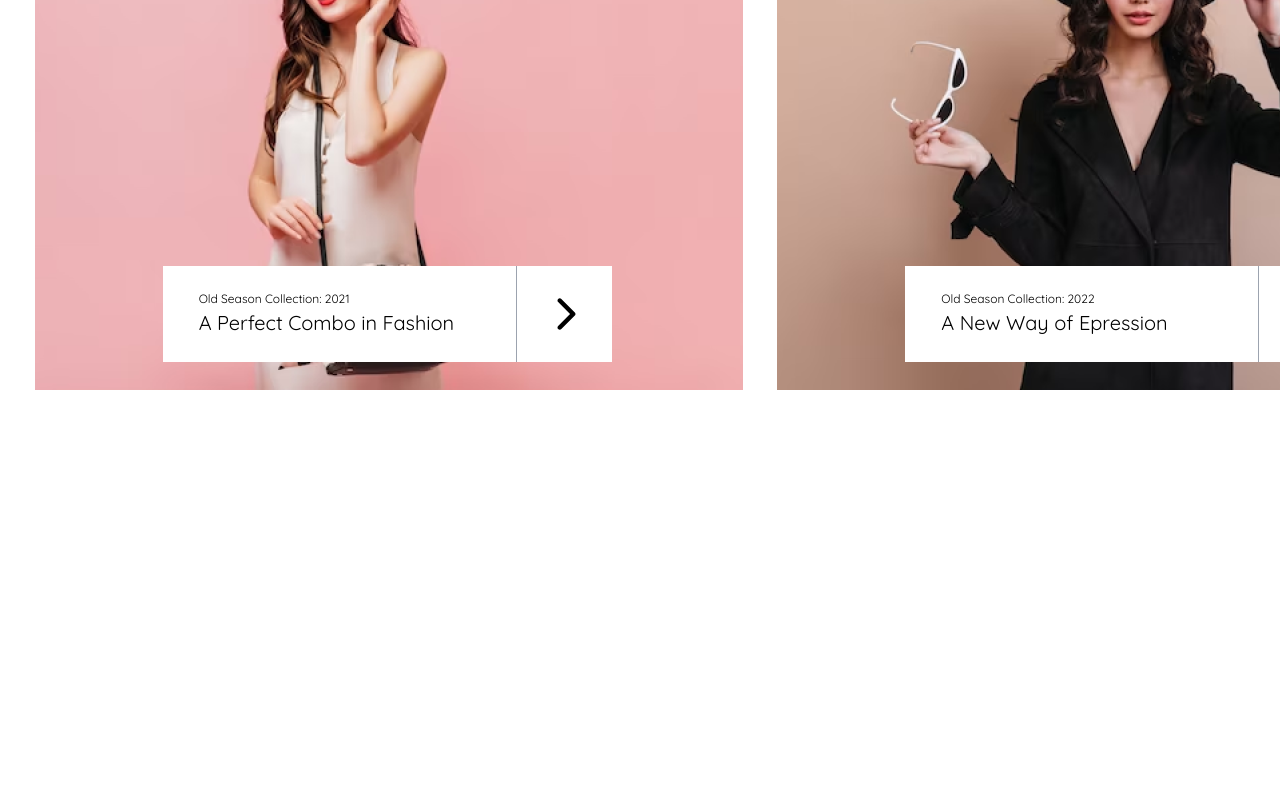
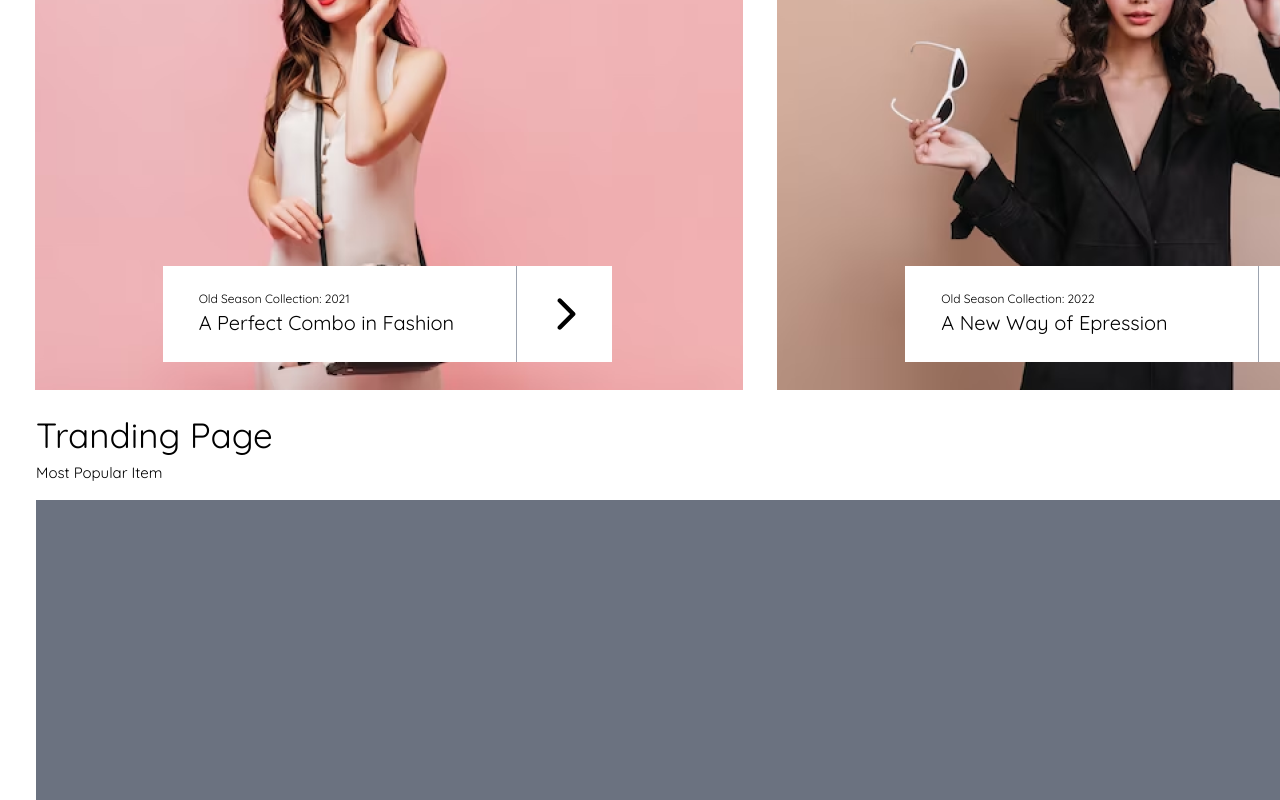
Before and after one commit to CHAB-Sreylen/E-commerce_project, a Vue app in the folder e-commerce/: page / in a window 1280 px wide. Shown: the part 1069-1869 px from the top of the page. Before the commit the page ends 1459 px from the top, so only its background shows below. Built offline with nearby package versions, Linux system fonts and the light colour scheme.

Commit message:
tranding box
v1

```diff
--- a/e-commerce/src/App.vue
+++ b/e-commerce/src/App.vue
@@ -1,15 +1,24 @@
 <template>
+  <div class="no-scrollbar">
     <div class=" w-full h-[40px] flex justify-end items-center "><p class="mr-20 text-[#7E7676]"> Sign in / Register </p></div>
     <div class=" w-full flex justify-center items-center border-y border-[#B16969] py-1 "><img class="h-[124px] w-[279px]" src="./assets/envylogo.svg" alt=""></div>
     <Navbar class="sticky top-0 z-50"></Navbar>
     <div class="h-fit w-full flex flex-col gap-[19px]">
       <ShopBox></ShopBox>
       <CollectionBox></CollectionBox>
+
+      <!-- tranding box -->
+      <div class="w-[1520px] h-fit flex flex-col pl-9">
+        <p class="text-[35px]">Tranding Page</p>
+        <p class="text-[15px]">Most Popular Item</p>
+        <div class="w-full h-[300px] bg-gray-500 overflow-x-auto mt-4">
+
         </div>
+      </div>
+      <!-- product item -->
 
-
-
-
+    </div>
+  </div>
 </template>
 
 <style>
--- a/e-commerce/src/components/icons/IconCommunity.vue
+++ /dev/null
@@ -1,7 +0,0 @@
-<template>
-  <svg xmlns="http://www.w3.org/2000/svg" width="20" height="20" fill="currentColor">
-    <path
-      d="M15 4a1 1 0 1 0 0 2V4zm0 11v-1a1 1 0 0 0-1 1h1zm0 4l-.707.707A1 1 0 0 0 16 19h-1zm-4-4l.707-.707A1 1 0 0 0 11 14v1zm-4.707-1.293a1 1 0 0 0-1.414 1.414l1.414-1.414zm-.707.707l-.707-.707.707.707zM9 11v-1a1 1 0 0 0-.707.293L9 11zm-4 0h1a1 1 0 0 0-1-1v1zm0 4H4a1 1 0 0 0 1.707.707L5 15zm10-9h2V4h-2v2zm2 0a1 1 0 0 1 1 1h2a3 3 0 0 0-3-3v2zm1 1v6h2V7h-2zm0 6a1 1 0 0 1-1 1v2a3 3 0 0 0 3-3h-2zm-1 1h-2v2h2v-2zm-3 1v4h2v-4h-2zm1.707 3.293l-4-4-1.414 1.414 4 4 1.414-1.414zM11 14H7v2h4v-2zm-4 0c-.276 0-.525-.111-.707-.293l-1.414 1.414C5.42 15.663 6.172 16 7 16v-2zm-.707 1.121l3.414-3.414-1.414-1.414-3.414 3.414 1.414 1.414zM9 12h4v-2H9v2zm4 0a3 3 0 0 0 3-3h-2a1 1 0 0 1-1 1v2zm3-3V3h-2v6h2zm0-6a3 3 0 0 0-3-3v2a1 1 0 0 1 1 1h2zm-3-3H3v2h10V0zM3 0a3 3 0 0 0-3 3h2a1 1 0 0 1 1-1V0zM0 3v6h2V3H0zm0 6a3 3 0 0 0 3 3v-2a1 1 0 0 1-1-1H0zm3 3h2v-2H3v2zm1-1v4h2v-4H4zm1.707 4.707l.586-.586-1.414-1.414-.586.586 1.414 1.414z"
-    />
-  </svg>
-</template>
--- a/e-commerce/src/components/icons/IconDocumentation.vue
+++ /dev/null
@@ -1,7 +0,0 @@
-<template>
-  <svg xmlns="http://www.w3.org/2000/svg" width="20" height="17" fill="currentColor">
-    <path
-      d="M11 2.253a1 1 0 1 0-2 0h2zm-2 13a1 1 0 1 0 2 0H9zm.447-12.167a1 1 0 1 0 1.107-1.666L9.447 3.086zM1 2.253L.447 1.42A1 1 0 0 0 0 2.253h1zm0 13H0a1 1 0 0 0 1.553.833L1 15.253zm8.447.833a1 1 0 1 0 1.107-1.666l-1.107 1.666zm0-14.666a1 1 0 1 0 1.107 1.666L9.447 1.42zM19 2.253h1a1 1 0 0 0-.447-.833L19 2.253zm0 13l-.553.833A1 1 0 0 0 20 15.253h-1zm-9.553-.833a1 1 0 1 0 1.107 1.666L9.447 14.42zM9 2.253v13h2v-13H9zm1.553-.833C9.203.523 7.42 0 5.5 0v2c1.572 0 2.961.431 3.947 1.086l1.107-1.666zM5.5 0C3.58 0 1.797.523.447 1.42l1.107 1.666C2.539 2.431 3.928 2 5.5 2V0zM0 2.253v13h2v-13H0zm1.553 13.833C2.539 15.431 3.928 15 5.5 15v-2c-1.92 0-3.703.523-5.053 1.42l1.107 1.666zM5.5 15c1.572 0 2.961.431 3.947 1.086l1.107-1.666C9.203 13.523 7.42 13 5.5 13v2zm5.053-11.914C11.539 2.431 12.928 2 14.5 2V0c-1.92 0-3.703.523-5.053 1.42l1.107 1.666zM14.5 2c1.573 0 2.961.431 3.947 1.086l1.107-1.666C18.203.523 16.421 0 14.5 0v2zm3.5.253v13h2v-13h-2zm1.553 12.167C18.203 13.523 16.421 13 14.5 13v2c1.573 0 2.961.431 3.947 1.086l1.107-1.666zM14.5 13c-1.92 0-3.703.523-5.053 1.42l1.107 1.666C11.539 15.431 12.928 15 14.5 15v-2z"
-    />
-  </svg>
-</template>
--- a/e-commerce/src/components/icons/IconSupport.vue
+++ /dev/null
@@ -1,7 +0,0 @@
-<template>
-  <svg xmlns="http://www.w3.org/2000/svg" width="20" height="20" fill="currentColor">
-    <path
-      d="M10 3.22l-.61-.6a5.5 5.5 0 0 0-7.666.105 5.5 5.5 0 0 0-.114 7.665L10 18.78l8.39-8.4a5.5 5.5 0 0 0-.114-7.665 5.5 5.5 0 0 0-7.666-.105l-.61.61z"
-    />
-  </svg>
-</template>
--- a/e-commerce/src/components/icons/IconTooling.vue
+++ /dev/null
@@ -1,19 +0,0 @@
-<!-- This icon is from <https://github.com/Templarian/MaterialDesign>, distributed under Apache 2.0 (https://www.apache.org/licenses/LICENSE-2.0) license-->
-<template>
-  <svg
-    xmlns="http://www.w3.org/2000/svg"
-    xmlns:xlink="http://www.w3.org/1999/xlink"
-    aria-hidden="true"
-    role="img"
-    class="iconify iconify--mdi"
-    width="24"
-    height="24"
-    preserveAspectRatio="xMidYMid meet"
-    viewBox="0 0 24 24"
-  >
-    <path
-      d="M20 18v-4h-3v1h-2v-1H9v1H7v-1H4v4h16M6.33 8l-1.74 4H7v-1h2v1h6v-1h2v1h2.41l-1.74-4H6.33M9 5v1h6V5H9m12.84 7.61c.1.22.16.48.16.8V18c0 .53-.21 1-.6 1.41c-.4.4-.85.59-1.4.59H4c-.55 0-1-.19-1.4-.59C2.21 19 2 18.53 2 18v-4.59c0-.32.06-.58.16-.8L4.5 7.22C4.84 6.41 5.45 6 6.33 6H7V5c0-.55.18-1 .57-1.41C7.96 3.2 8.44 3 9 3h6c.56 0 1.04.2 1.43.59c.39.41.57.86.57 1.41v1h.67c.88 0 1.49.41 1.83 1.22l2.34 5.39z"
-      fill="currentColor"
-    ></path>
-  </svg>
-</template>
--- a/e-commerce/src/style.css
+++ b/e-commerce/src/style.css
@@ -1,3 +1,20 @@
 @tailwind base;
 @tailwind components;
 @tailwind utilities;
+
+
+@layer utilities {
+    @variants responsive {
+      /* Hide scrollbar for Chrome, Safari, and Opera */
+      .no-scrollbar::-webkit-scrollbar {
+        display: none;
+      }
+
+
+      /* Hide scrollbar for IE, Edge, and Firefox */
+      .no-scrollbar {
+        -ms-overflow-style: none; /* IE and Edge */
+        scrollbar-width: none; /* Firefox */
+      }
+    }
+  }
```
Also changed, not shown: e-commerce/src/components/icons/IconEcosystem.vue (deleted, +0 -7 lines), e-commerce/src/components/icons/ProductIcon.vue (added). Lines whose indentation alone changed are shown as unchanged.
